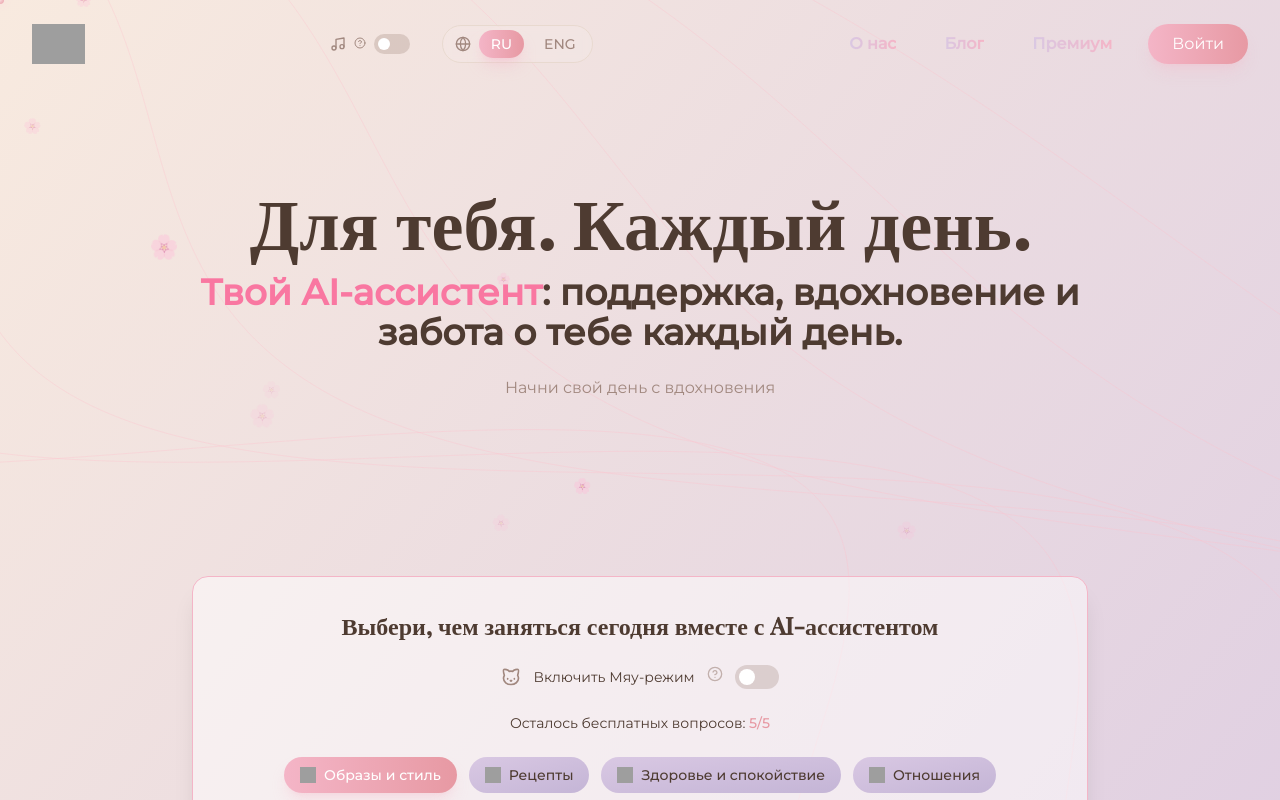
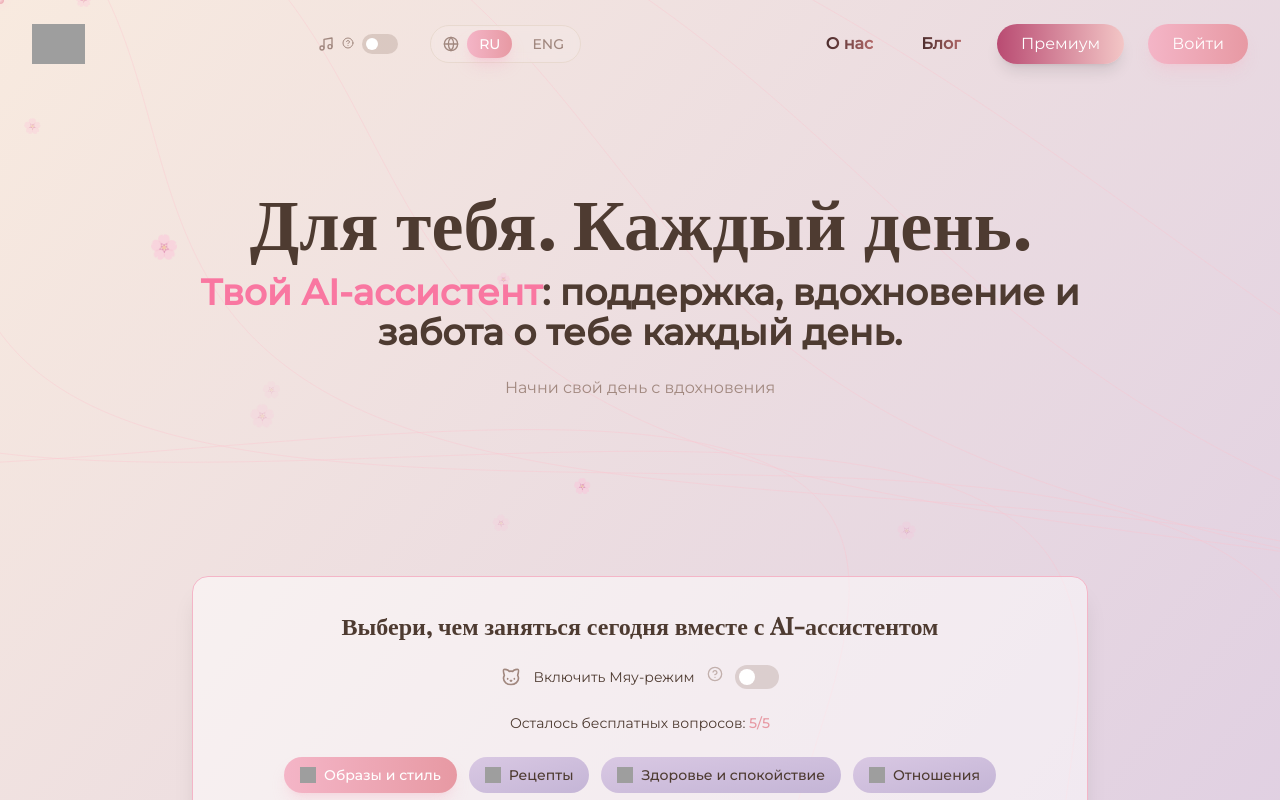
Before and after one commit to MERCY1912/StartPage_gen4, a React (Vite) app: page / in a window 1280 px wide. Shown: the top 800 px of the page. Built offline with nearby package versions, Linux system fonts and the light colour scheme; grey boxes are pictures that could not be loaded.

Commit message:
style: update gradient colors for header elements

```diff
--- a/src/components/Header.tsx
+++ b/src/components/Header.tsx
@@ -151,16 +151,16 @@ export const Header: React.FC<HeaderProps> = () => {
 
         <nav className="flex items-center space-x-2 sm:space-x-4 xl:space-x-6">
           <a href="#about" className="relative group hidden lg:block px-3 py-2">
-            <span className="text-base font-semibold text-transparent bg-clip-text bg-gradient-to-r from-secondary to-primary group-hover:opacity-90 transition-opacity duration-300">
+            <span className="text-base font-semibold text-transparent bg-clip-text bg-gradient-to-r from-[#4B2C2C] to-[#B16868] group-hover:opacity-90 transition-opacity duration-300">
               {t('nav.about')}
             </span>
-            <span className="absolute bottom-1 left-0 w-full h-[2px] bg-gradient-to-r from-secondary to-primary rounded-full transform scale-x-0 group-hover:scale-x-100 transition-transform duration-500 ease-out origin-center"></span>
+            <span className="absolute bottom-1 left-0 w-full h-[2px] bg-gradient-to-r from-[#4B2C2C] to-[#B16868] rounded-full transform scale-x-0 group-hover:scale-x-100 transition-transform duration-500 ease-out origin-center"></span>
           </a>
           <a href="#articles" className="relative group px-3 py-2">
-            <span className="text-sm sm:text-base font-semibold text-transparent bg-clip-text bg-gradient-to-r from-secondary to-primary group-hover:opacity-90 transition-opacity duration-300">
+            <span className="text-sm sm:text-base font-semibold text-transparent bg-clip-text bg-gradient-to-r from-[#4B2C2C] to-[#B16868] group-hover:opacity-90 transition-opacity duration-300">
               {t('nav.articles')}
             </span>
-            <span className="absolute bottom-1 left-0 w-full h-[2px] bg-gradient-to-r from-secondary to-primary rounded-full transform scale-x-0 group-hover:scale-x-100 transition-transform duration-500 ease-out origin-center"></span>
+            <span className="absolute bottom-1 left-0 w-full h-[2px] bg-gradient-to-r from-[#4B2C2C] to-[#B16868] rounded-full transform scale-x-0 group-hover:scale-x-100 transition-transform duration-500 ease-out origin-center"></span>
           </a>
           <HeaderPremium />
           <button
--- a/src/components/HeaderPremium.tsx
+++ b/src/components/HeaderPremium.tsx
@@ -8,12 +8,10 @@ function HeaderPremium() {
     <>
       <button
         onClick={() => setOpen(true)}
-        className="relative group px-3 py-2"
+        className="px-4 lg:px-6 py-2 text-white rounded-full transition-all duration-300 ease-in-out transform hover:scale-105 shadow-lg text-sm lg:text-base"
+        style={{ background: 'linear-gradient(90deg, #b94b72, #f3c6c6)' }}
       >
-        <span className="text-sm sm:text-base font-semibold text-transparent bg-clip-text bg-gradient-to-r from-secondary to-primary group-hover:opacity-90 transition-opacity duration-300">
-          Премиум
-        </span>
-        <span className="absolute bottom-1 left-0 w-full h-[2px] bg-gradient-to-r from-secondary to-primary rounded-full transform scale-x-0 group-hover:scale-x-100 transition-transform duration-500 ease-out origin-center"></span>
+        Премиум
       </button>
       <PricingModal open={open} onClose={() => setOpen(false)} />
     </>
```
